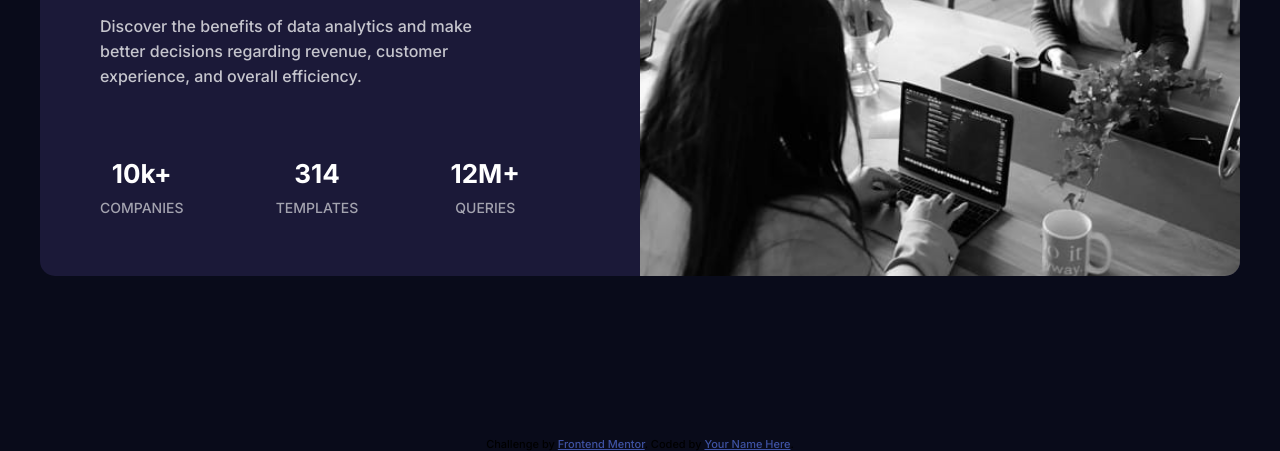
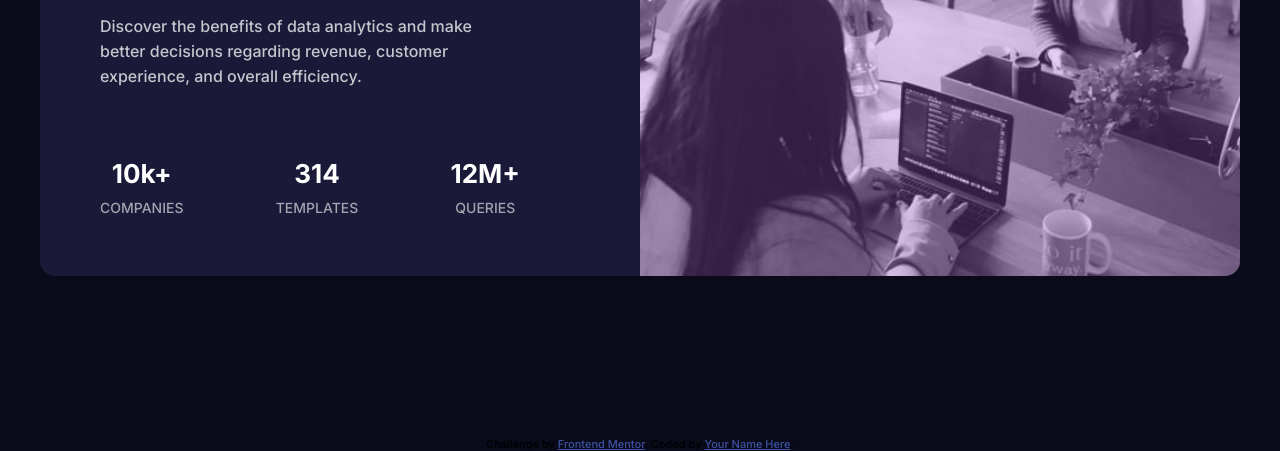
Before and after one commit to areklaz/stats-preview-card-component-main, a plain HTML site: page index.html in a window 1280 px wide. Shown: the part 349-800 px from the top of the page. Drawn offline with Linux system fonts and the light colour scheme.

Commit message:
added picture filter

```diff
--- a/index.html
+++ b/index.html
@@ -21,7 +21,9 @@
 <body>
 
     <div class="card">
-        <div class="card__hero-img"></div>
+        <div class="card__hero-img">
+            <div class="card__hero-img-shadow"></div>
+        </div>
         <div class="card__main">
             <h1 class="card__main-title">Get <span>insights</span> that help your business grow.</h1>
             <p class="card__main-text">Discover the benefits of data analytics and make better decisions regarding
--- a/sass/style.scss
+++ b/sass/style.scss
@@ -44,6 +44,12 @@ body {
         background-size: cover;
         background-position: center;
         background-repeat: no-repeat;
+    }
+
+    &__hero-img-shadow {
+        width: 100%;
+        height: 100%;
+        background-color: hsla(277, 64%, 61%, 0.3);
     }
 
     &__main {
```
Also changed, not shown: css/style.css, 1 other file.
